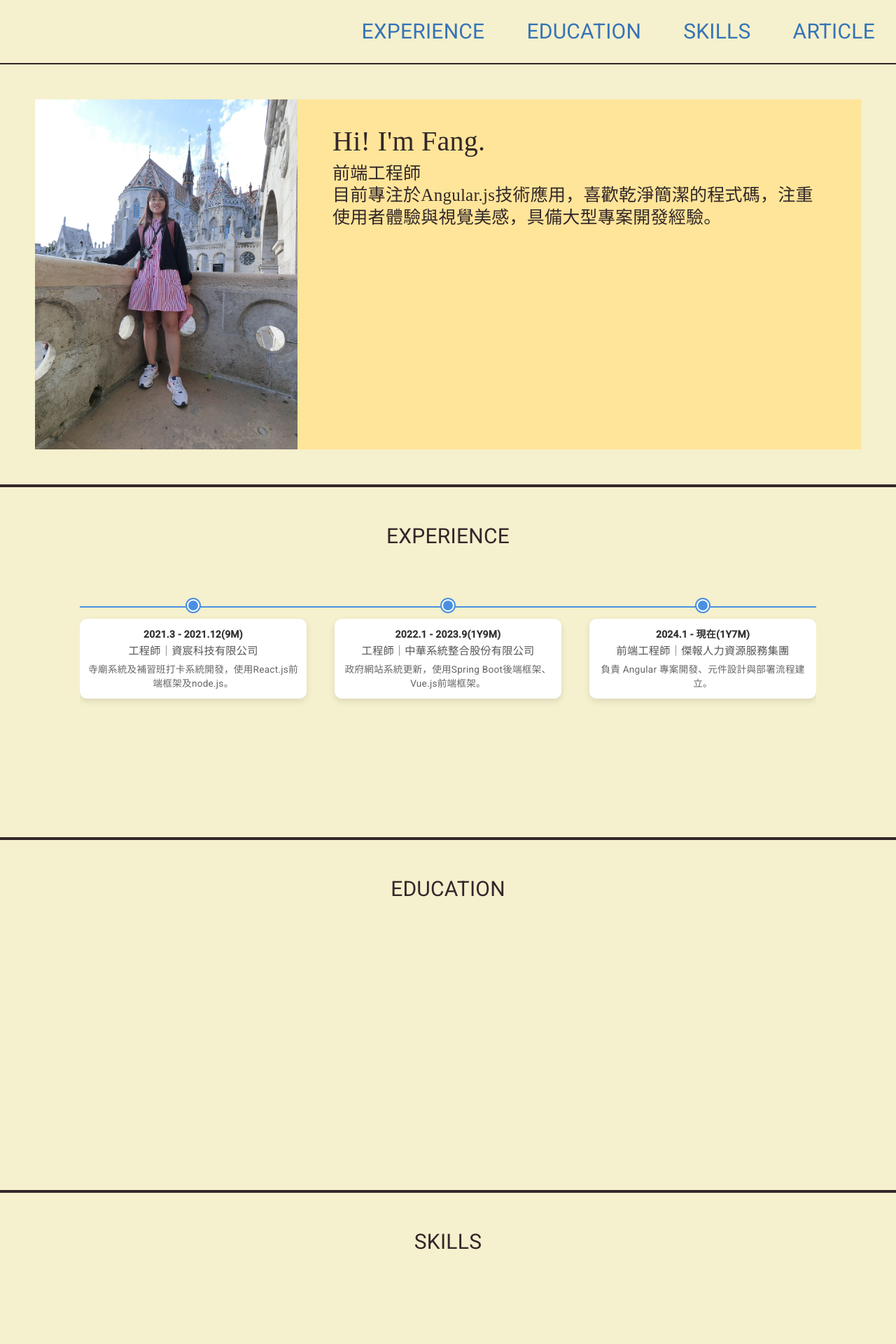
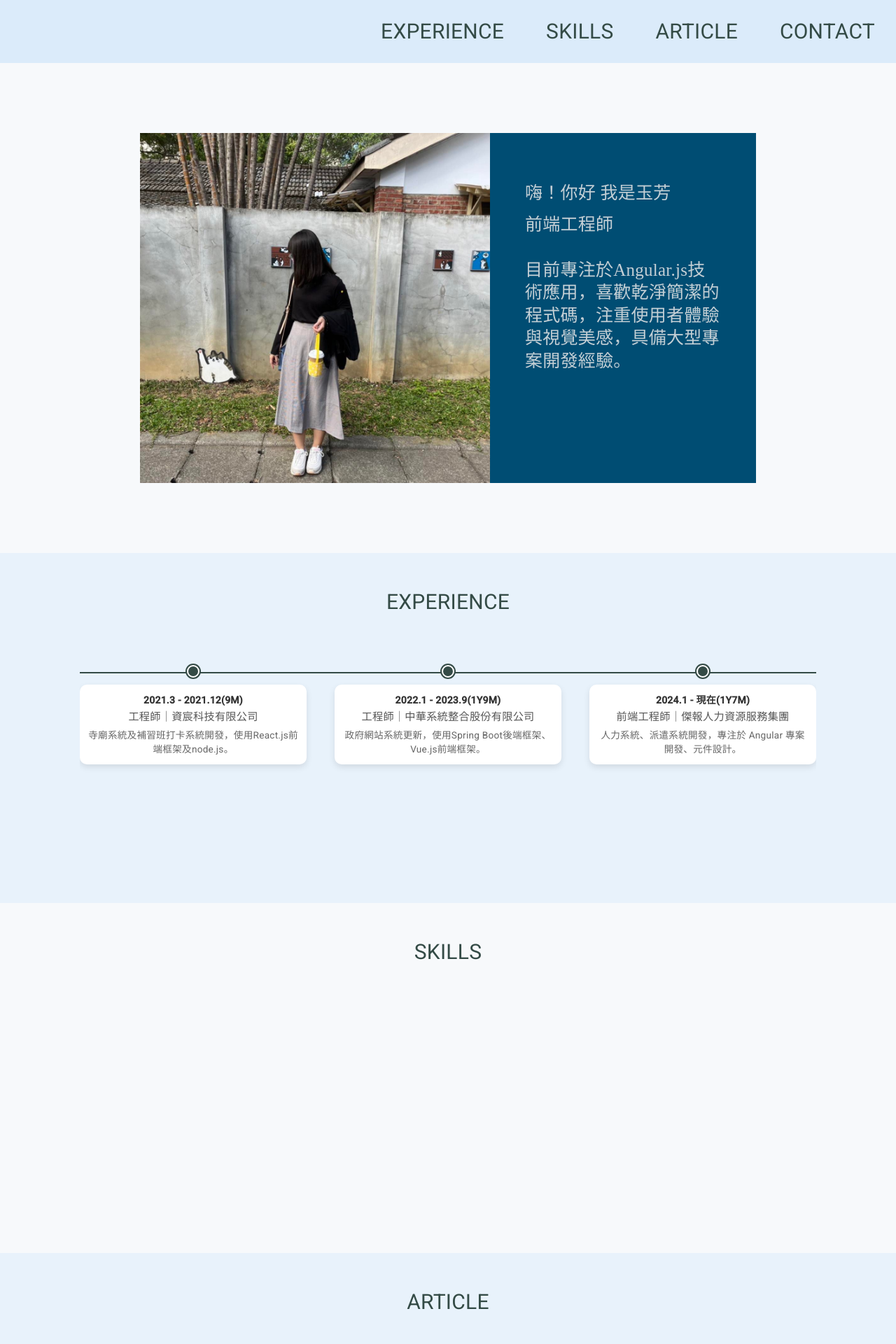
Before and after one commit to yufang0321/personal-website, an Angular app: page /home in a window 1280 px wide. Shown: the top 1920 px of the page at 70% size. Built offline with nearby package versions, Linux system fonts and the light colour scheme.

Commit message:
fix: 調整首頁內容

```diff
--- a/src/app/components/time-line/time-line.component.scss
+++ b/src/app/components/time-line/time-line.component.scss
@@ -14,7 +14,7 @@
     left: 0;
     right: 0;
     height: 2px;
-    background-color: #4a90e2;
+    background-color: #344b46;
     z-index: 0;
   }
 
@@ -28,10 +28,10 @@
     .circle {
       width: 14px;
       height: 14px;
-      background: #4a90e2;
+      background: #344b46;
       border-radius: 50%;
       border: 2px solid white;
-      box-shadow: 0 0 0 2px #4a90e2;
+      box-shadow: 0 0 0 2px #344b46;
       margin-bottom: 10px;
     }
 
--- a/src/app/pages/home/home.component.html
+++ b/src/app/pages/home/home.component.html
@@ -3,33 +3,32 @@
     <div class="navbar-item">
       <a (click)="scrollTo('experience')">EXPERIENCE</a>
     </div>
-    <div class="navbar-item">
+    <!-- <div class="navbar-item">
       <a (click)="scrollTo('education')">EDUCATION</a>
-    </div>
+    </div> -->
     <div class="navbar-item">
       <a (click)="scrollTo('skills')">SKILLS</a>
     </div>
     <div class="navbar-item">
       <a (click)="scrollTo('article')">ARTICLE</a>
     </div>
+    <div class="navbar-item">
+      <a (click)="scrollTo('contact')">CONTACT</a>
+    </div>
   </div>
   <div class="basic">
     <div class="basic-content">
       <div class="photo-wrapper">
-        <img src="assets/image/photo.jpg" alt="author-photo">
+        <img src="assets/image/myphoto.jpg" alt="author-photo">
       </div>
       <div class="intro-text">
         <div class="intro-text-title">
-          Hi! I'm Fang.
+          <!-- Hi! I'm Fang. -->
         </div>
         <div class="intro-text-content">
-          <p>前端工程師<br>
+          <p>嗨！你好 我是玉芳<br>
+          <p>前端工程師<br><br>
           目前專注於Angular.js技術應用，喜歡乾淨簡潔的程式碼，注重使用者體驗與視覺美感，具備大型專案開發經驗。<br></p>
-          <!-- <ul>
-            <li>2024 求職、求才網專案開發(Angular/TypeScript)</li>
-            <li>2022-2023 電子發票主題分析網站改寫(JAVA/Spring boot/Vue)</li>
-            <li>2021 寺廟管理系統、補習班打卡系統開發(React.js/node.js)</li>
-          </ul> -->
         </div>
       </div>
     </div>
@@ -40,13 +39,16 @@
       <app-time-line [experiences]="myExperiences"></app-time-line>
     </div>
   </div>
-  <div class="education" id="education">
+  <!-- <div class="education" id="education">
     <div class="title">EDUCATION</div>
-  </div>
+  </div> -->
   <div class="skills" id="skills">
     <div class="title">SKILLS</div>
   </div>
-  <div class="contact" id="article">
+  <div class="article" id="article">
     <div class="title">ARTICLE</div>
   </div>
+  <div class="contact" id="contact">
+    <div class="title">CONTACT</div>
+  </div>
 </div>
--- a/src/app/pages/home/home.component.scss
+++ b/src/app/pages/home/home.component.scss
@@ -5,13 +5,13 @@
   flex-direction: column;
   justify-content: center;
   align-items: center;
-  background-color: #F5F0CD;
+  // background-color: #dbebfa;
 }
 
 .navbar-container {
-  background-color: F5F0CD;
+  background-color: #dbebfa;
   width: 100%;
-  border:2px solid 578FCA;
+  // border:2px solid #344b46;
   height: 90px;
   display: flex;
   flex-direction: row;
@@ -22,11 +22,11 @@
   .navbar-item{
     font-size: 30px;
     padding: 7px 30px;
-    color: #3674B5;
+    color: #344b46;
 
     :hover {
       // background-color: #ffc6c7;
-      color: #89a4c2;
+      color: #7bb1a5;
     }
 
     a {
@@ -40,14 +40,14 @@
 
 .basic {
   width: 100%;
-  border:2px solid #33272a;;
+  // border:2px solid #344b46;
 
   .basic-content {
     display: flex;
     justify-content: center;
-    align-items: stretch; // ✨ 讓兩個區塊高度一致
-    height: 500px; // 可依實際需要調整
-    padding: 50px;
+    align-items: stretch; // 讓兩個區塊高度一致
+    height: 500px;
+    padding: 100px 200px;
 
     .photo-wrapper {
       flex: 0 0 auto;
@@ -65,19 +65,19 @@
     .intro-text {
       flex: 1;
       padding: 50px;
-      background-color: #ffe599;
+      background-color: #004d73;
       .intro-text-title {
-        color: #33272a;
+        color: #c4cfd5;
         font-size: 40px;
         font-family: 'fantasy';
       }
 
       .intro-text-content {
-        color: #33272a;
+        color: #c4cfd5;
         font-family: 'Microsoft JhengHei';
         margin-top: 20px;
         font-size: 25px;
-        line-height: 125%;
+        line-height: 130%;
       }
     }
 
@@ -88,7 +88,7 @@
   height: 20%;
   padding:20px;
   font-size: 30px;
-  color: #33272a;
+  color: #344b46;
   display: flex;
   flex-direction: column;
   justify-content: center;
@@ -104,25 +104,33 @@
 }
 
 .experience {
+  background: #e8f2fb;
   width: 100%;
-  border:2px solid #33272a;;
+  // border:2px solid #344b46;;
   height: 500px;
 }
 
 .education {
   width: 100%;
-  border:2px solid #33272a;;
+  // border:2px solid #344b46;;
   height: 500px;
 }
 
 .skills {
   width: 100%;
-  border:2px solid #33272a;;
+  // border:2px solid #344b46;;
+  height: 500px;
+}
+
+.article {
+  background: #e8f2fb;
+  width: 100%;
+  // border:2px solid #344b46;;
   height: 500px;
 }
 
 .contact {
   width: 100%;
-  border:2px solid #33272a;;
+  // border:2px solid #344b46;;
   height: 500px;
 }
--- a/src/app/pages/home/home.component.ts
+++ b/src/app/pages/home/home.component.ts
@@ -25,7 +25,7 @@ export class HomeComponent {
       year: '2024.1 - 現在(1Y7M)',
       company: '傑報人力資源服務集團',
       title: '前端工程師',
-      description: '負責 Angular 專案開發、元件設計與部署流程建立。'
+      description: '人力系統、派遣系統開發，專注於 Angular 專案開發、元件設計。'
     }
   ];
 
```
Also changed, not shown: src/assets/image/myphoto.jpg (added), src/assets/image/photo.jpg (deleted).
